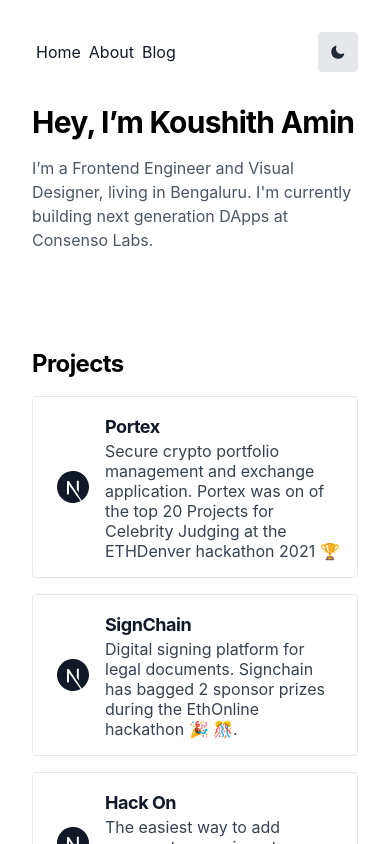
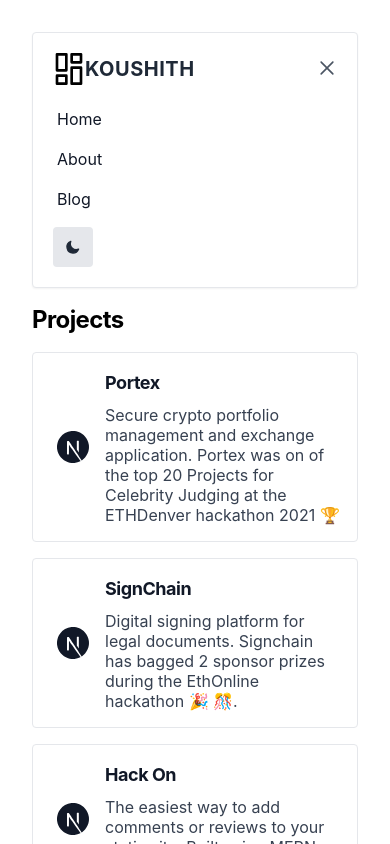
Before and after one commit to Koushith/Next.js-Portfolio-2021, a Next.js app: page / in a window 390 px wide. Both pictures are taken after a click on the button "Open Menu". Shown: the top 844 px of the page. Built offline with nearby package versions, Linux system fonts and the light colour scheme; what @tailwindcss/typography would draw is missing.

Commit message:
adds new mobile menu

```diff
--- a/components/Layout.js
+++ b/components/Layout.js
@@ -4,6 +4,7 @@ import { useState, useEffect } from 'react';
 import { useTheme } from 'next-themes';
 import Footer from '@components/Footer';
 import Link from 'next/link';
+import Header from './Header';
 
 // import Footer from '@/components/Footer';
 
@@ -45,7 +46,7 @@ export default function Container(props) {
           <meta property='article:published_time' content={meta.date} />
         )}
       </Head>
-      <nav className='sticky-nav flex justify-between items-center max-w-4xl w-full p-8 my-0 md:my-8 mx-auto bg-white dark:bg-black bg-opacity-60'>
+      {/* <nav className='sticky-nav flex justify-between items-center max-w-4xl w-full p-8 my-0 md:my-8 mx-auto bg-white dark:bg-black bg-opacity-60'>
         <div>
           <Link href='/'>
             <a className='p-1 sm:p-4 text-gray-900 dark:text-gray-100'>Home</a>
@@ -90,7 +91,14 @@ export default function Container(props) {
             </svg>
           )}
         </button>
-      </nav>
+      </nav> */}
+
+      <Header
+        mounted={mounted}
+        setMounted={setMounted}
+        theme={theme}
+        setTheme={setTheme}
+      />
 
       <main
         id='skip'
--- a/components/ProjectCard.js
+++ b/components/ProjectCard.js
@@ -65,7 +65,7 @@ export default function ProjectCard({ title, description, href, icon }) {
           <h4 className='text-lg font-bold tracking-tight text-gray-900 dark:text-gray-100'>
             {title}
           </h4>
-          <p className='leading-5 text-gray-700 dark:text-gray-300'>
+          <p className='leading-5 text-gray-700 dark:text-gray-400 mt-2'>
             {description}
           </p>
         </div>
--- a/components/header.js
+++ b/components/header.js
@@ -1,52 +1,53 @@
 import Link from 'next/link';
 import { useState, useEffect } from 'react';
-import { useTheme } from 'next-themes';
-import cn from 'classnames';
+
 import Image from 'next/image';
 
-export default function Header(props) {
-  const [mobileMenuIsOpen, setMobileMenuIsOpen] = useState(false);
-  // After mounting, we have access to the theme
-  useEffect(() => setMounted(true), []);
-  const [mounted, setMounted] = useState(false);
-  const { theme, setTheme } = useTheme();
-
+export default function Header({ mounted, setMounted, theme, setTheme }) {
+  const [isMenuOpen, setIsMenuOpen] = useState(false);
   return (
-    <header className='sticky-nav flex justify-between items-center max-w-4xl w-full p-8 my-0 md:my-8 mx-auto bg-white dark:bg-black bg-opacity-60 bg-white dark:bg-black'>
-      <div className='flex flex-wrap items-center justify-between lg:container px-4 py-6 mx-auto md:flex-no-wrap md:px-6 bg-white dark:bg-black'>
-        <div className='flex items-center'>
+    <>
+      <div class='sticky-nav max-w-4xl w-full p-8 my-0 md:my-8 mx-auto bg-white dark:bg-black bg-opacity-60'>
+        <div class='relative flex items-center justify-between'>
+          <a
+            href='/'
+            aria-label='Company'
+            title='Company'
+            class='inline-flex items-center'
+          >
+            <span class=' text-xl font-bold tracking-wide text-gray-800 uppercase dark:text-white'>
+              Koushith
+            </span>
+          </a>
+          <ul class='flex items-center hidden space-x-8 lg:flex'>
+            <li>
               <Link href='/'>
-            <a className='text-lg md:text-xl font-bold ml-3 text-white dark:text-gray-100'>
-              Koushith
+                <a className='p-1 sm:p-4 text-gray-900 dark:text-gray-100'>
+                  Home
                 </a>
               </Link>
-        </div>
-        <div>
-          <button
-            className='flex items-center block px-3 py-2 text-white border border-white rounded md:hidden'
-            onClick={() => setMobileMenuIsOpen(!mobileMenuIsOpen)}
-          >
-            <svg
-              className='w-3 h-3 fill-current'
-              viewBox='0 0 20 20'
-              xmlns='http://www.w3.org/2000/svg'
-            >
-              <title>Menu</title>
-              <path d='M0 3h20v2H0V3zm0 6h20v2H0V9zm0 6h20v2H0v-2z' />
-            </svg>
-          </button>
+            </li>
+            <li>
+              <Link href='/about'>
+                <a className='p-1 sm:p-4 text-gray-900 dark:text-gray-100'>
+                  About
+                </a>
+              </Link>
+            </li>
+            <li>
+              <Link href='/blog'>
+                <a className='p-1 sm:p-4 text-gray-900 dark:text-gray-100'>
+                  Blog
+                </a>
+              </Link>
+            </li>
 
-          <ul
-            className={cn(
-              'md:flex flex-col md:flex-row md:items-center md:justify-center text-sm w-full md:w-auto',
-              mobileMenuIsOpen ? `block` : `hidden`
-            )}
-          >
+            <li>
               <button
                 aria-label='Toggle Dark Mode'
                 type='button'
                 className='bg-gray-200 dark:bg-gray-800 rounded p-3 h-10 w-10'
-              onClick={() => setTheme(theme === 'dark' ? 'light' : 'dark')}
+                onClick={() => setTheme(theme === 'light' ? 'dark' : 'light')}
               >
                 {mounted && (
                   <svg
@@ -74,19 +75,148 @@ export default function Header(props) {
                   </svg>
                 )}
               </button>
-            {[
-              { title: 'Home', route: '/' },
-              { title: 'About', route: '/about' },
-            ].map(({ route, title }) => (
-              <li className='mt-3 md:mt-0 md:ml-6' key={title}>
-                <Link href={route}>
-                  <a className='block text-white'>{title}</a>
+            </li>
+          </ul>
+          <div class='lg:hidden'>
+            <button
+              aria-label='Open Menu'
+              title='Open Menu'
+              class='p-2 -mr-1 transition duration-200 rounded focus:outline-none focus:shadow-outline hover:bg-deep-purple-50 focus:bg-deep-purple-50'
+              onClick={() => setIsMenuOpen(true)}
+            >
+              <svg
+                class='w-5 text-gray-600 dark:bg-gray-100'
+                viewBox='0 0 24 24'
+              >
+                <path
+                  fill='currentColor'
+                  d='M23,13H1c-0.6,0-1-0.4-1-1s0.4-1,1-1h22c0.6,0,1,0.4,1,1S23.6,13,23,13z'
+                />
+                <path
+                  fill='currentColor'
+                  d='M23,6H1C0.4,6,0,5.6,0,5s0.4-1,1-1h22c0.6,0,1,0.4,1,1S23.6,6,23,6z'
+                />
+                <path
+                  fill='currentColor'
+                  d='M23,20H1c-0.6,0-1-0.4-1-1s0.4-1,1-1h22c0.6,0,1,0.4,1,1S23.6,20,23,20z'
+                />
+              </svg>
+            </button>
+            {isMenuOpen && (
+              <div class='absolute top-0 left-0 w-full dark:bg-black '>
+                <div class='p-5 bg-white border rounded shadow-sm dark:bg-black'>
+                  <div class='flex items-center justify-between mb-4 dark:bg-black'>
+                    <div>
+                      <a
+                        href='/'
+                        aria-label='Company'
+                        title='Company'
+                        class='inline-flex items-center'
+                      >
+                        <svg
+                          class='w-8 text-deep-purple-accent-400 dark:bg-white'
+                          viewBox='0 0 24 24'
+                          strokeLinejoin='round'
+                          strokeWidth='2'
+                          strokeLinecap='round'
+                          strokeMiterlimit='10'
+                          stroke='currentColor'
+                          fill='none'
+                        >
+                          <rect x='3' y='1' width='7' height='12' />
+                          <rect x='3' y='17' width='7' height='6' />
+                          <rect x='14' y='1' width='7' height='6' />
+                          <rect x='14' y='11' width='7' height='12' />
+                        </svg>
+                        <span class=' text-xl font-bold tracking-wide text-gray-800 uppercase'>
+                          Koushith
+                        </span>
+                      </a>
+                    </div>
+                    <div>
+                      <button
+                        aria-label='Close Menu'
+                        title='Close Menu'
+                        class='p-2 -mt-2 -mr-2 transition duration-200 rounded hover:bg-gray-200 focus:bg-gray-200 focus:outline-none focus:shadow-outline '
+                        onClick={() => setIsMenuOpen(false)}
+                      >
+                        <svg class='w-5 text-gray-600' viewBox='0 0 24 24'>
+                          <path
+                            fill='currentColor'
+                            d='M19.7,4.3c-0.4-0.4-1-0.4-1.4,0L12,10.6L5.7,4.3c-0.4-0.4-1-0.4-1.4,0s-0.4,1,0,1.4l6.3,6.3l-6.3,6.3 c-0.4,0.4-0.4,1,0,1.4C4.5,19.9,4.7,20,5,20s0.5-0.1,0.7-0.3l6.3-6.3l6.3,6.3c0.2,0.2,0.5,0.3,0.7,0.3s0.5-0.1,0.7-0.3 c0.4-0.4,0.4-1,0-1.4L13.4,12l6.3-6.3C20.1,5.3,20.1,4.7,19.7,4.3z'
+                          />
+                        </svg>
+                      </button>
+                    </div>
+                  </div>
+                  <nav>
+                    <ul class='space-y-4'>
+                      <li>
+                        <Link href='/'>
+                          <a className='p-1 sm:p-4 text-gray-900 dark:text-gray-100'>
+                            Home
+                          </a>
                         </Link>
                       </li>
-            ))}
+                      <li>
+                        <Link href='/about'>
+                          <a className='p-1 sm:p-4 text-gray-900 dark:text-gray-100'>
+                            About
+                          </a>
+                        </Link>
+                      </li>
+                      <li>
+                        <Link href='/blog'>
+                          <a className='p-1 sm:p-4 text-gray-900 dark:text-gray-100'>
+                            Blog
+                          </a>
+                        </Link>
+                      </li>
+
+                      <li>
+                        <button
+                          aria-label='Toggle Dark Mode'
+                          type='button'
+                          className='bg-gray-200 dark:bg-gray-800 rounded p-3 h-10 w-10'
+                          onClick={() =>
+                            setTheme(theme === 'light' ? 'dark' : 'light')
+                          }
+                        >
+                          {mounted && (
+                            <svg
+                              xmlns='http://www.w3.org/2000/svg'
+                              viewBox='0 0 24 24'
+                              fill='currentColor'
+                              stroke='currentColor'
+                              className='h-4 w-4 text-gray-800 dark:text-gray-200'
+                            >
+                              {theme === 'dark' ? (
+                                <path
+                                  strokeLinecap='round'
+                                  strokeLinejoin='round'
+                                  strokeWidth={2}
+                                  d='M12 3v1m0 16v1m9-9h-1M4 12H3m15.364 6.364l-.707-.707M6.343 6.343l-.707-.707m12.728 0l-.707.707M6.343 17.657l-.707.707M16 12a4 4 0 11-8 0 4 4 0 018 0z'
+                                />
+                              ) : (
+                                <path
+                                  strokeLinecap='round'
+                                  strokeLinejoin='round'
+                                  strokeWidth={2}
+                                  d='M20.354 15.354A9 9 0 018.646 3.646 9.003 9.003 0 0012 21a9.003 9.003 0 008.354-5.646z'
+                                />
+                              )}
+                            </svg>
+                          )}
+                        </button>
+                      </li>
                     </ul>
+                  </nav>
                 </div>
               </div>
-    </header>
+            )}
+          </div>
+        </div>
+      </div>
+    </>
   );
 }
--- a/pages/index.js
+++ b/pages/index.js
@@ -13,10 +13,18 @@ export default function Home() {
       <h1 className='font-bold text-3xl md:text-5xl tracking-tight mb-4 text-black dark:text-white '>
         Hey, I’m Koushith Amin
       </h1>
-      <h2 className='prose text-gray-600 dark:text-gray-400 mb-16'>
+      <h2 className='prose text-gray-600 dark:text-gray-400 mb-6'>
         I’m a Frontend Engineer and Visual Designer, living in Bengaluru. I'm
         currently building next generation DApps at Consenso Labs.
       </h2>
+      {/* <div className='flex space-x-4'>
+        <button className='flex items-center justify-center px-4 py-2  bg-gray-100 dark:bg-gray-700 text-gray-900 dark:text-gray-100 rounded  '>
+          Resume
+        </button>
+        <button className='flex items-center justify-center  px-4 py-2 bg-gray-100 dark:bg-gray-700 text-gray-900 dark:text-gray-100 rounded '>
+          Contact
+        </button>
+      </div> */}
 
       <h3 className='font-bold text-2xl md:text-4xl tracking-tight mb-4 mt-8 text-black dark:text-white'>
         Projects
```
Lines whose indentation alone changed are shown as unchanged.
